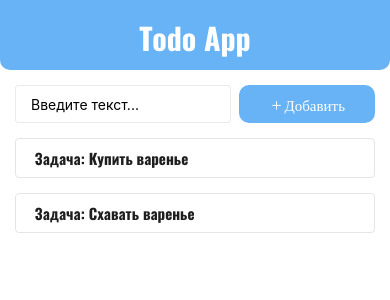
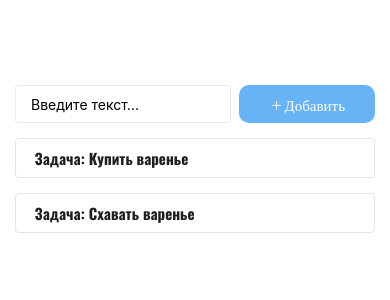
Before and after one commit to TimurZairov/react-native-todo, a React Native app in the folder rn-todo-app/: screen / in a window 390 px wide. Shown: the top 300 px of the page. Built offline with nearby package versions, Linux system fonts and the light colour scheme.

Commit message:
add to StyleSheet - Platform.Os to styles

```diff
--- a/rn-todo-app/src/components/Navbar.js
+++ b/rn-todo-app/src/components/Navbar.js
@@ -1,5 +1,5 @@
 import React from "react";
-import {Text, View, StyleSheet} from 'react-native'
+import {View, StyleSheet, Platform} from 'react-native'
 import {THEME} from "../theme/theme";
 import {AppBold} from "./ui/AppBold";
 
@@ -17,11 +17,28 @@ const styles = StyleSheet.create({
         height: 70,
         alignItems: 'center',
         justifyContent: 'flex-end',
-        backgroundColor: THEME.MAIN_COLOR,
         paddingBottom: 10,
         borderBottomRightRadius: 10,
-        borderBottomLeftRadius: 10
+        borderBottomLeftRadius: 10,
+        ...Platform.select({
+            ios: {
+                borderBottomColor: THEME.MAIN_COLOR,
+                borderWidth: 1
+
+            },
+            android: {
+                backgroundColor: THEME.MAIN_COLOR
+            }
+        })
     },
+    // navbarAndroid: {
+    //     borderBottomColor: THEME.MAIN_COLOR,
+    //     borderWidth: 1
+    //
+    // },
+    // navbarIos: {
+    //     backgroundColor: THEME.MAIN_COLOR
+    // },
     text: {
         fontSize: 30,
         color: '#FFF',
```
